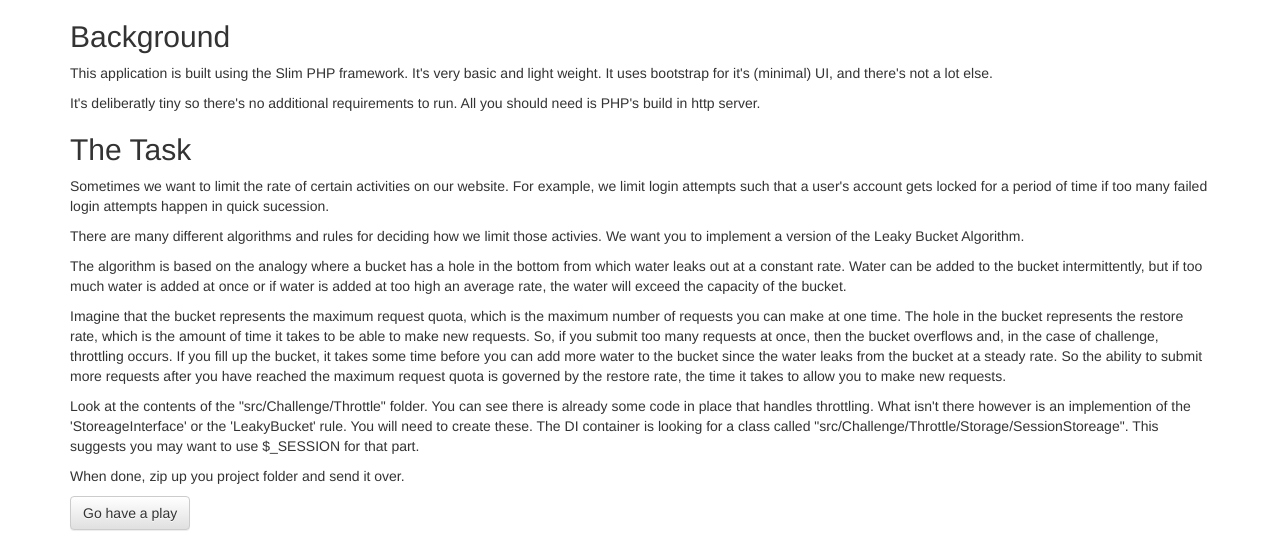
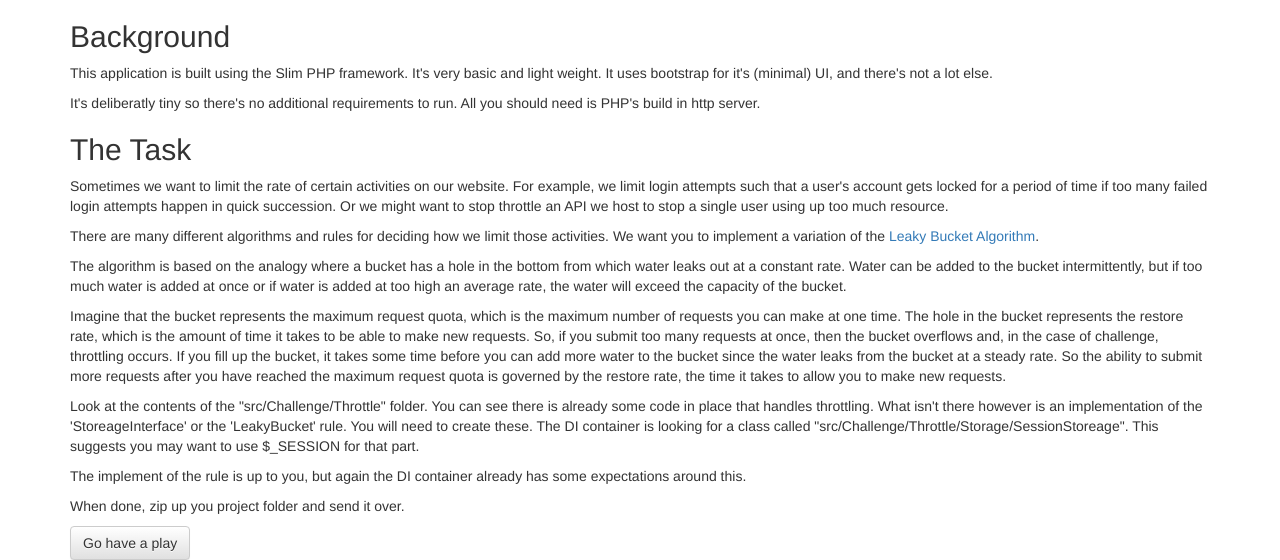
Before and after one commit to timsweb/DevChallenge, a PHP site: template templates/index.phtml in a window 1280 px wide. Shown: the part 250-810 px from the top of the page. Before the commit the page ends 781 px from the top, so only its background shows below. Run offline with PHP 8.4, Linux system fonts and the light colour scheme; the template is opened without the code that fills it, so the values that code supplies are empty.

Commit message:
Fixing poor spelling

```diff
--- a/templates/index.phtml
+++ b/templates/index.phtml
@@ -12,9 +12,9 @@
 
     <h2>The Task</h2>
     <p>Sometimes we want to limit the rate of certain activities on our website. For example, we limit login attempts such that a user's account gets locked for a period of time
-    if too many failed login attempts happen in quick sucession.</p>
+    if too many failed login attempts happen in quick succession. Or we might want to stop throttle an API we host to stop a single user using up too much resource.</p>
 
-    <p>There are many different algorithms and rules for deciding how we limit those activies. We want you to implement a version of the Leaky Bucket Algorithm.</p>
+    <p>There are many different algorithms and rules for deciding how we limit those activities. We want you to implement a variation of the <a href="https://en.wikipedia.org/wiki/Leaky_bucket" target="_blank">Leaky Bucket Algorithm</a>.</p>
 
     <p>The algorithm is based on the analogy where a bucket has a hole in the bottom from which water leaks out at a constant rate. Water can be added to the bucket intermittently, but if too much water is added at once or if water is added at too high an average rate, the water will exceed the capacity of the bucket.</p>
 
@@ -25,7 +25,11 @@
     requests after you have reached the maximum request quota is governed by the restore rate, the time it takes to allow you to make new requests.
     </p>
 
-    <p>Look at the contents of the &quot;src/Challenge/Throttle&quot; folder. You can see there is already some code in place that handles throttling. What isn't there however is an implemention of the 'StoreageInterface' or the 'LeakyBucket' rule. You will need to create these. The DI container is looking for a class called &quot;src/Challenge/Throttle/Storage/SessionStoreage&quot;. This suggests you may want to use $_SESSION for that part.
+    <p>Look at the contents of the &quot;src/Challenge/Throttle&quot; folder. You can see there is already some code in place that handles throttling. What isn't there however is an implementation of the 'StoreageInterface' or the 'LeakyBucket' rule. You will need to create these. The DI container is looking for a class called &quot;src/Challenge/Throttle/Storage/SessionStoreage&quot;. This suggests you may want to use $_SESSION for that part.
+    </p>
+
+    <p>
+        The implement of the rule is up to you, but again the DI container already has some expectations around this.
     </p>
 
     <p>When done, zip up you project folder and send it over.</p>
```
